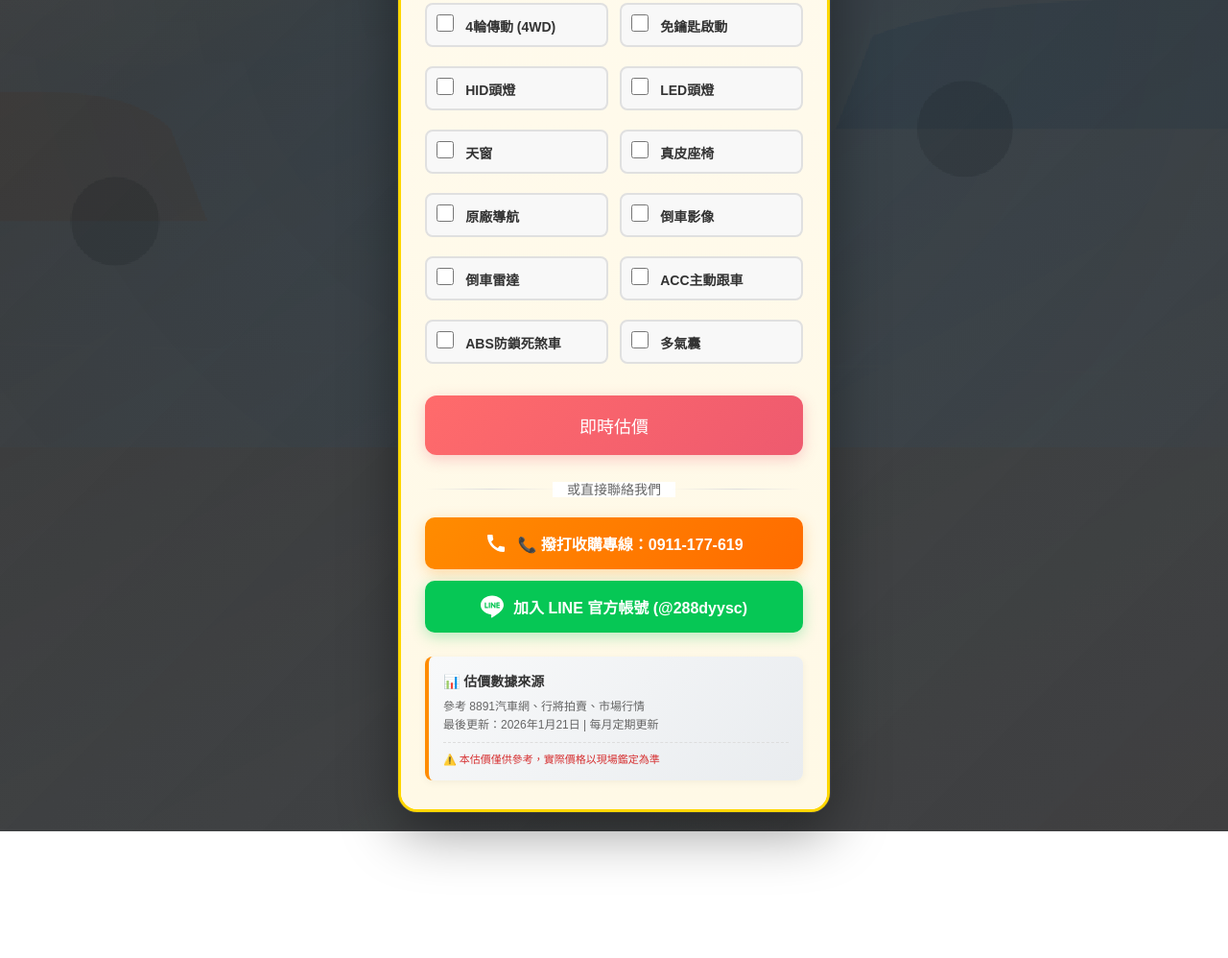
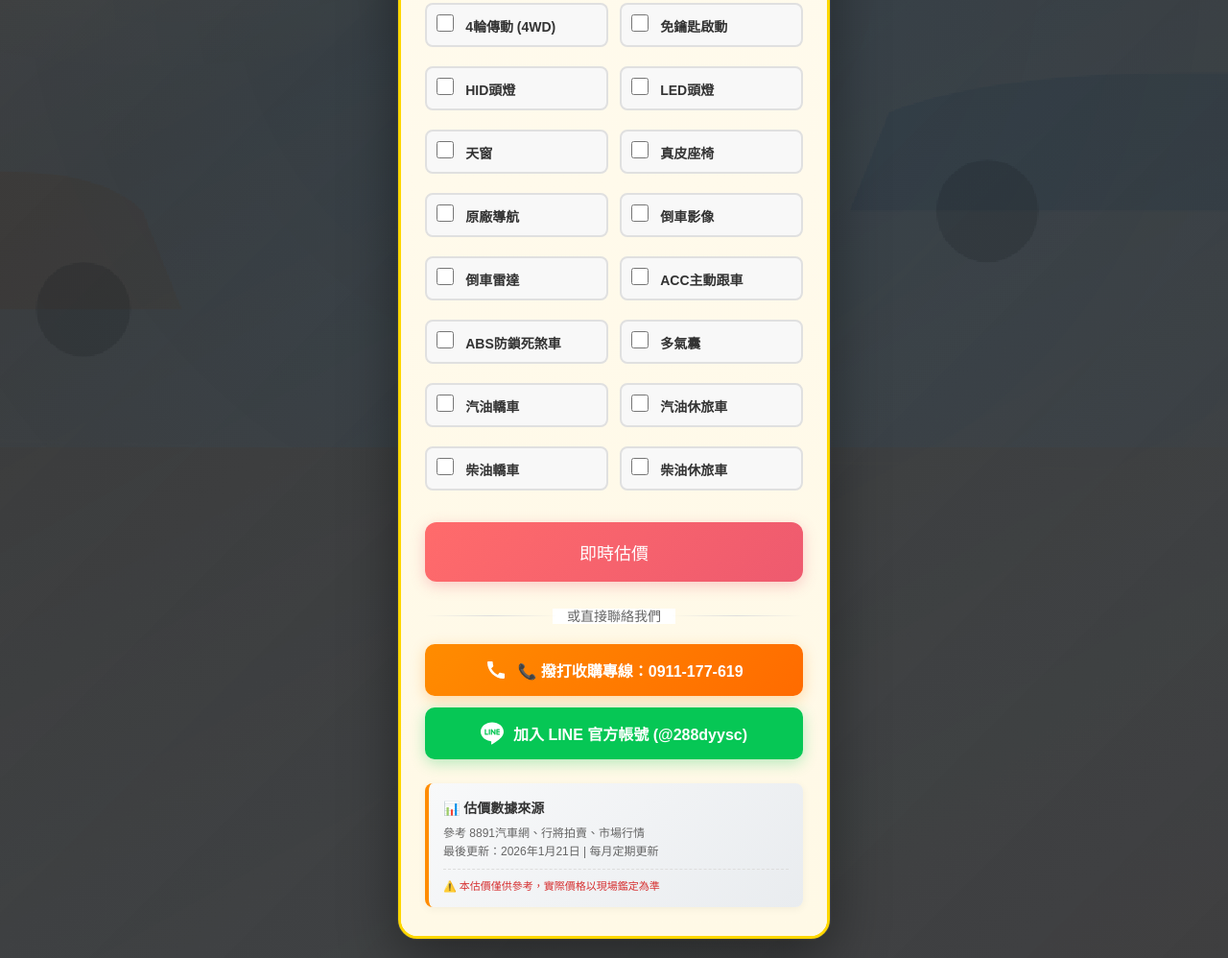
Before and after one commit to KingofCarAntiques/KingofCarAntiques, a plain HTML site: page car-valuation.html in a window 1280 px wide. Shown: the part 1214-2212 px from the top of the page at 96% size. Before the commit the page ends 2080 px from the top, so only its background shows below. Drawn offline with Linux system fonts and the light colour scheme.

Commit message:
新增車輛配備選項：汽油轎車、汽油休旅車、柴油轎車、柴油休旅車

```diff
--- a/car-valuation.html
+++ b/car-valuation.html
@@ -215,6 +215,22 @@
                             <label class="checkbox-item">
                                 <input type="checkbox" name="equipment" value="airbags">
                                 <span>多氣囊</span>
+                            </label>
+                            <label class="checkbox-item">
+                                <input type="checkbox" name="equipment" value="gas-sedan">
+                                <span>汽油轎車</span>
+                            </label>
+                            <label class="checkbox-item">
+                                <input type="checkbox" name="equipment" value="gas-suv">
+                                <span>汽油休旅車</span>
+                            </label>
+                            <label class="checkbox-item">
+                                <input type="checkbox" name="equipment" value="diesel-sedan">
+                                <span>柴油轎車</span>
+                            </label>
+                            <label class="checkbox-item">
+                                <input type="checkbox" name="equipment" value="diesel-suv">
+                                <span>柴油休旅車</span>
                             </label>
                         </div>
                     </div>
```
